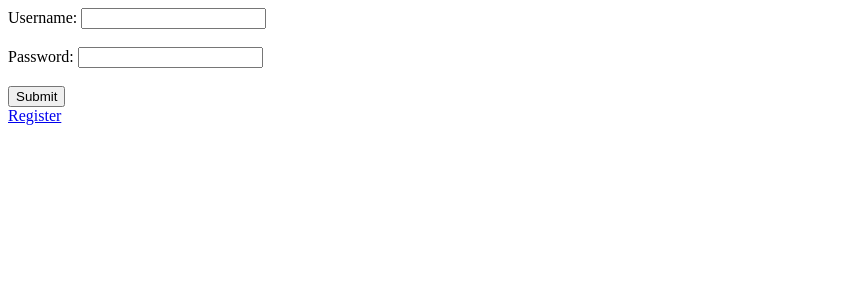
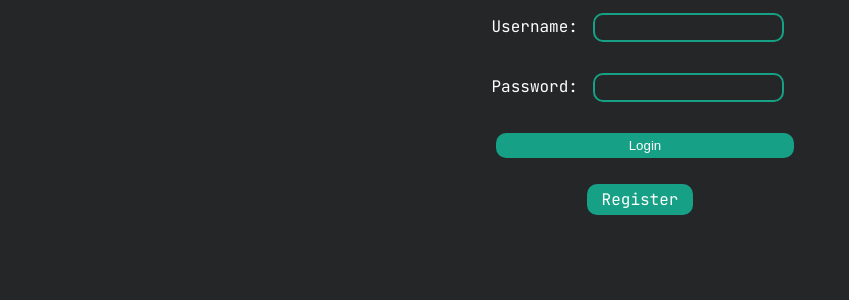
Before and after one commit to ryzeon-dev/ticketReservation, a Flask app: page /login/ in a window 1280 px wide. Shown: the top 300 px of the page, without its empty margins (0-849 px from the left). Run offline with Flask 3, Linux system fonts and the light colour scheme.

Commit message:
Added css to http client

```diff
--- a/templates/login.html
+++ b/templates/login.html
@@ -1,5 +1,65 @@
 <!DOCTYPE html>
+<head>
+    <link rel="preconnect" href="https://fonts.googleapis.com">
+    <link rel="preconnect" href="https://fonts.gstatic.com" crossorigin>
+    <link href="https://fonts.googleapis.com/css2?family=JetBrains+Mono&display=swap" rel="stylesheet">
+</head>
 <title>TickerReservation - Login</title>
+<style>
+    body {
+        background-color: #242627;
+        color: #FFFFFF;
+        display: flex;
+        flex-direction: column;
+        justify-content: start;
+        align-items: center;
+        font-family: "JetBrains Mono", monospace;
+        font-optical-sizing: auto;
+        font-weight: 400;
+        font-style: normal;
+    }
+
+    h1 {
+        color: #FF757F;
+    }
+
+    .submit {
+        background-color: #16A085;
+        border: 0;
+        border-radius: 10px;
+        color: white;
+        padding: 5px 15px;
+        width: 100%;
+    }
+
+    .submit:hover {
+        background-color: #138C74;
+    }
+
+    input {
+        background-color: #242627;
+        border: solid 2px #16A085;
+        border-radius: 10px;
+        color: #FFFFFF;
+        padding: 5px;
+        margin: 5px;
+    }
+
+    .link {
+        background-color: #16A085;
+        border: 0;
+        border-radius: 10px;
+        color: white;
+        padding: 5px 15px;
+        text-decoration: none;
+    }
+
+    .link:hover {
+        background-color: #138C74;
+        text-decoration: underline;
+    }
+
+</style>
 
 {% if error %}
 <h1>Error: {{ error }}</h1>
@@ -16,7 +76,7 @@
     <br/>
     <br/>
 
-    <input type="submit"/>
+    <input class="submit" type="submit" value="Login"/>
 </form>
-
-<a href="/register/">Register</a>
+<br/>
+<a class="link" href="/register/">Register</a>
```
Also changed, not shown: templates/goToHome.html (+38 -1 lines), templates/index.html (+35 -4 lines), templates/listEvents.html (+21 -0 lines), templates/personalArea.html (+34 -1 lines), templates/register.html (+54 -3 lines), db/db.db.
